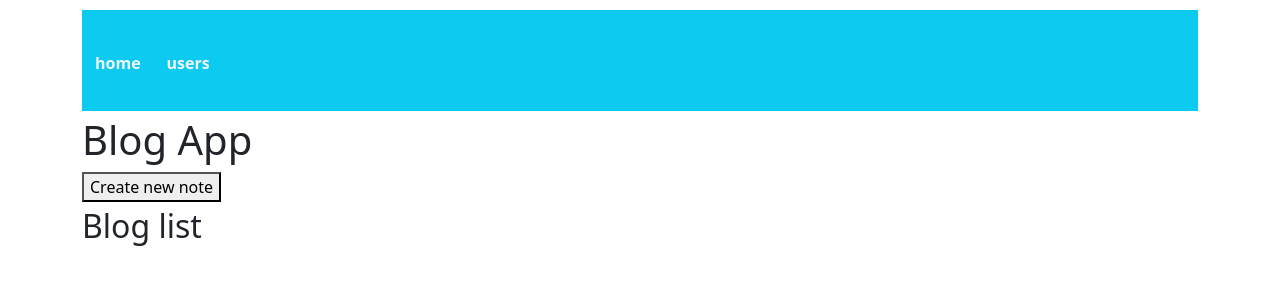
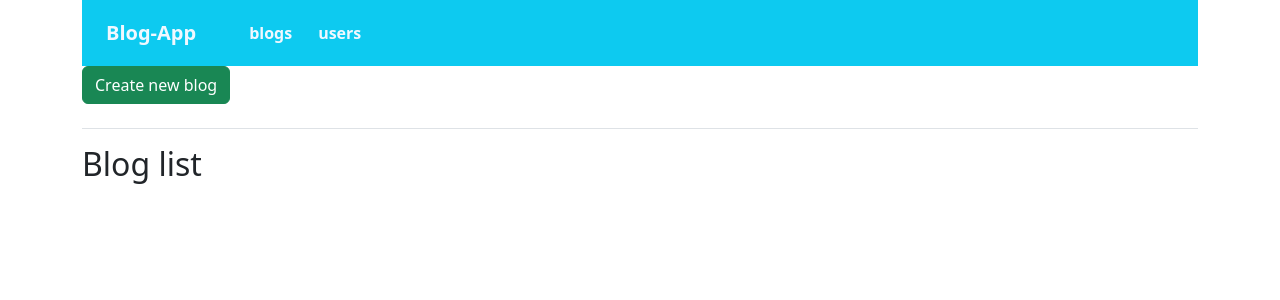
Before and after one commit to mariofhdez/fullstackopen-part7, a React (Vite) app in the folder blog-app/: page / in a window 1280 px wide. Shown: the top 300 px of the page. Built offline with nearby package versions, Linux system fonts and the light colour scheme; no server answers; sample sign-in values are in the browser's storage.

Commit message:
Part7: exercise 7.20 & 7.21

```diff
--- a/blog-app/src/App.jsx
+++ b/blog-app/src/App.jsx
@@ -1,6 +1,6 @@
 import { useEffect } from 'react'
 import { useDispatch, useSelector } from 'react-redux'
-import { Route, Routes, useMatch } from 'react-router-dom'
+import { Navigate, Route, Routes, useMatch } from 'react-router-dom'
 
 import blogService from './services/blog'
 import userService from './services/user'
@@ -49,26 +49,32 @@ function App() {
   }, [])
 
   const blogMatch = useMatch('/blogs/:id')
-  const blog = blogMatch ? blogs.find(b => b.id === blogMatch.params.id): null
+  const blog = blogMatch
+    ? blogs.find((b) => b.id === blogMatch.params.id)
+    : null
 
   return (
     <div className='container'>
       <Navigation />
-      <h1>Blog App</h1>
       <Notification />
 
       <Routes>
         <Route path='/users/:id' element={<User />} />
         <Route path='/users' element={<UserList />} />
-        <Route path='/blogs/:id/' element={<BlogDetails id={blog? blog.id:null} />} />
+        <Route
+          path='/blogs/:id/'
+          element={<BlogDetails id={blog ? blog.id : null} />}
+        />
         <Route
           path='/'
           element={
-            user.username === null ? (
-              <LoginForm />
-            ) : (
-              <Home />
-            )
+            user.username === null ? <Navigate replace to='/login' /> : <Home />
+          }
+        />
+        <Route
+          path='/login'
+          element={
+            user.username !== null ? <Navigate replace to='/' /> : <LoginForm />
           }
         />
       </Routes>
--- a/blog-app/src/components/BlogDetails.jsx
+++ b/blog-app/src/components/BlogDetails.jsx
@@ -3,11 +3,11 @@ import { Link, useMatch } from 'react-router-dom'
 
 import blogService from '../services/blog'
 import { useEffect, useState } from 'react'
+import CommentList from './CommentList'
 
 const BlogDetails = () => {
   const dispatch = useDispatch()
   const user = useSelector((state) => state.user)
-  const [comment, setComment] = useState('')
   const [blog, setBlog] = useState(null)
 
   const blogMatch = useMatch('/blogs/:id')
@@ -110,15 +110,13 @@ const BlogDetails = () => {
     }
   }
 
-  const handleComment = async (e) => {
-    e.preventDefault()
+  const handleComment = async (comment) => {
     try {
       const savedComment = await blogService.addComment(id, {
         content: comment
       })
       console.log(savedComment);
       setBlog(savedComment)
-      setComment('')
 
       dispatch({
         type: 'SET_MESSAGE',
@@ -168,17 +166,7 @@ const BlogDetails = () => {
       <button style={showWhenIsSameUser()} onClick={() => deleteBlog(blog)}>
         Remove
       </button>
-      <div>
-        <h4>comments</h4>
-        <form onSubmit={handleComment}>
-          <input type="text" value={comment} onChange={(e) => setComment(e.target.value)} />
-          <button type="submit">add comment</button>
-        </form>
-        {blog.comments.length === 0 ? 'no comments yet':
-        blog.comments.map(c => (
-          <li key={c.id}>{c.content}</li>
-        ))}
-      </div>
+      <CommentList comments={blog.comments} onComment={handleComment} />
     </div>
   )
 }
--- a/blog-app/src/components/BlogForm.jsx
+++ b/blog-app/src/components/BlogForm.jsx
@@ -58,37 +58,41 @@ const BlogForm = ({ref}) => {
   }
 
   return (
-    <div>
+    <div className='container'>
       <h2>Create a new blog</h2>
       <form onSubmit={addBlog}>
-        <div className='textField'>
-          <p>Title:</p>
+        <div className='input-group mb-3'>
+          <label className='input-group-text' for='title'>Title:</label>
           <input
+            className='form-control'
+            id='title'
             type='text'
             value={title}
             onChange={(event) => setTitle(event.target.value)}
             placeholder='Title'
           />
         </div>
-        <div className='textField'>
-          <p>Author:</p>
+        <div className='input-group mb-3'>
+          <span className='input-group-text'>Author:</span>
           <input
+            className='form-control'
             type='text'
             value={author}
             onChange={(event) => setAuthor(event.target.value)}
             placeholder='Author'
           />
         </div>
-        <div className='textField'>
-          <p>URL:</p>
+        <div className='input-group mb-3'>
+          <span className='input-group-text'>URL:</span>
           <input
+            className='form-control'
             type='text'
             value={url}
             onChange={(event) => setUrl(event.target.value)}
             placeholder='Url'
           />
         </div>
-        <button type='submit'>Save</button>
+        <button className='btn btn-success' type='submit'>Save</button>
       </form>
     </div>
   )
--- /dev/null
+++ b/blog-app/src/components/CommentList.jsx
@@ -0,0 +1,42 @@
+import { useState } from 'react'
+
+const CommentForm = ({ onComment }) => {
+  const [comment, setComment] = useState('')
+  const handleComment = async (e) => {
+    e.preventDefault()
+    onComment(comment)
+    setComment('')
+  }
+  return (
+    <form className='input-group' onSubmit={handleComment} >
+      <input
+      className='form-control'
+        type='text'
+        value={comment}
+        onChange={(e) => setComment(e.target.value)}
+        placeholder='Insert your comment here...'
+      />
+      <button className='btn btn-success' type='submit'>add comment</button>
+    </form>
+  )
+}
+
+const CommentList = ({ comments, onComment }) => {
+  return (
+    <>
+      <div>
+        <h4>comments</h4>
+        <CommentForm onComment={onComment} />
+        <hr className="dropdown-divider my-3" />
+        {/* <div className="my-3 border-bottom"></div> */}
+        <ul className='list-group'>
+          {comments.length === 0
+            ? 'no comments yet'
+            : comments.map((c) => <li className='list-group-item' key={c.id}>{c.content}</li>)}
+        </ul>
+      </div>
+    </>
+  )
+}
+
+export default CommentList
--- a/blog-app/src/components/Home.jsx
+++ b/blog-app/src/components/Home.jsx
@@ -7,9 +7,10 @@ const Home = () => {
   const blogFormRef = useRef()
   return (
     <div>
-      <Togglable buttonLabel='Create new note' ref={blogFormRef}>
+      <Togglable buttonLabel='Create new blog' ref={blogFormRef}>
         <BlogForm ref={blogFormRef} />
       </Togglable>
+      <div className='my-3 border-bottom'></div>
       <h2>Blog list</h2>
       <BlogList />
     </div>
--- a/blog-app/src/components/LoginForm.jsx
+++ b/blog-app/src/components/LoginForm.jsx
@@ -3,12 +3,15 @@ import { useState } from "react"
 import loginService from '../services/login'
 import blogService from '../services/blog'
 import { useDispatch } from "react-redux"
+import { useNavigate } from "react-router-dom"
 
 const LoginForm = () => {
   const [username, setUsername] = useState('')
   const [password, setPassword] = useState('')
 
   const dispatch = useDispatch()
+
+  const navigate = useNavigate()
 
   const handleLogin = async (e) => {
     e.preventDefault()
@@ -18,6 +21,8 @@ const LoginForm = () => {
       if (user) {
         window.localStorage.setItem('loggedBlogappUser', JSON.stringify(user))
         blogService.setToken(user.token)
+        navigate('/')
+
         dispatch({
           type: 'SET_USER',
           payload: user,
--- a/blog-app/src/components/Navigation.jsx
+++ b/blog-app/src/components/Navigation.jsx
@@ -1,14 +1,16 @@
 import { Nav, Navbar } from 'react-bootstrap'
 import { useDispatch, useSelector } from 'react-redux'
-import { Link } from 'react-router-dom'
+import { Link, useNavigate } from 'react-router-dom'
 
 const Navigation = () => {
   const dispatch = useDispatch()
   const user = useSelector((state) => state.user)
+  const navigate = useNavigate()
   const handleLogout = async (e) => {
     e.preventDefault()
     try {
       window.localStorage.clear()
+      navigate('/login')
 
       dispatch({
         type: 'REMOVE_USER',
@@ -22,9 +24,10 @@ const Navigation = () => {
       <Navbar.Toggle aria-controls='responsive-navbar-nav' />
       <Navbar.Collapse id='responsive-navbar-nav'>
         <Nav className='me-auto'>
+          <span className='navbar-brand mb-0 px-4 h1 brand'>Blog-App</span>
           <Nav.Link as='span'>
             <Link style={{ padding: 5 }} to='/'>
-              home
+              blogs
             </Link>
           </Nav.Link>
           <Nav.Link as='span'>
--- a/blog-app/src/components/Togglable.jsx
+++ b/blog-app/src/components/Togglable.jsx
@@ -17,13 +17,13 @@ const Togglable = forwardRef((props, refs) => {
   })
 
   return (
-    <div>
+    <div className='mb-2'>
       <div style={hideWhenVisible}>
-        <button onClick={toggleVisibility}>{props.buttonLabel}</button>
+        <button className='btn btn-success mb-2' onClick={toggleVisibility}>{props.buttonLabel}</button>
       </div>
       <div style={showWhenVisible}>
         {props.children}
-        <button onClick={toggleVisibility}>cancel</button>
+        <button className='mx-2 btn btn-danger mt-2' onClick={toggleVisibility}>cancel</button>
       </div>
     </div>
   )
--- a/blog-app/src/index.css
+++ b/blog-app/src/index.css
@@ -1,6 +1,8 @@
-* {
-  margin-top: 5px;
-  margin-bottom: 5px;
+html {
+  box-sizing: border-box;
+}
+*, *:before, *:after {
+  box-sizing: inherit;
 }
 
 p {
@@ -8,22 +10,13 @@ p {
   font-style: italic;
 }
 
-span {
-  font-weight: 700;
-  font-style: normal;
-}
-
-.textField {
+/* .textField {
   display: flex;
   align-items: center;
   gap: 15px;
   margin-bottom: 5px;
   height: 30px;
-}
-
-input {
-  height: 20px;
-}
+} */
 
 .success {
   color: green;
@@ -45,17 +38,18 @@ input {
   margin-bottom: 10px;
 }
 
-span {
-
-}
-
-span > a, em {
+span > a, span > em, .brand {
   color: aliceblue;
   font-weight: 600;
   align-items: center;
   display: flex;
 }
 
+em {
+  font-weight: 400;
+
+}
+
 a{
   text-decoration: none;
 }
```
